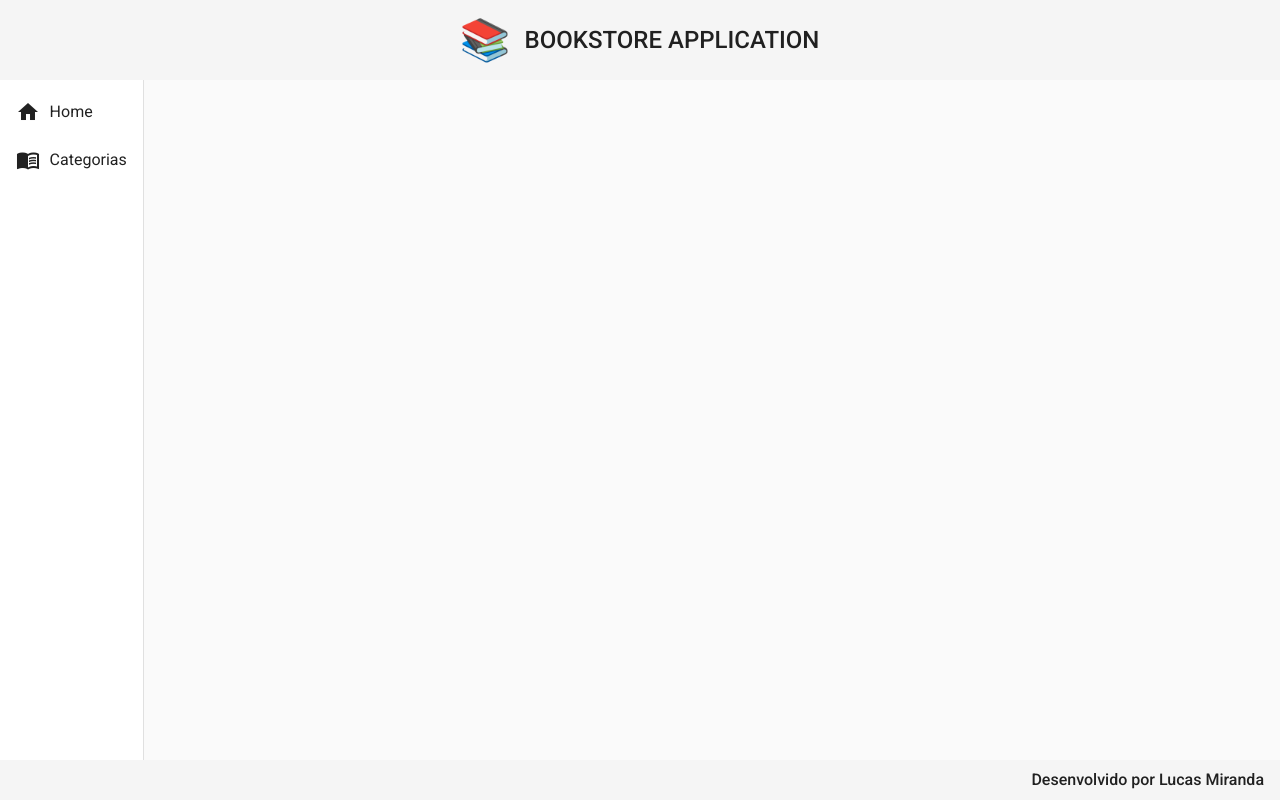
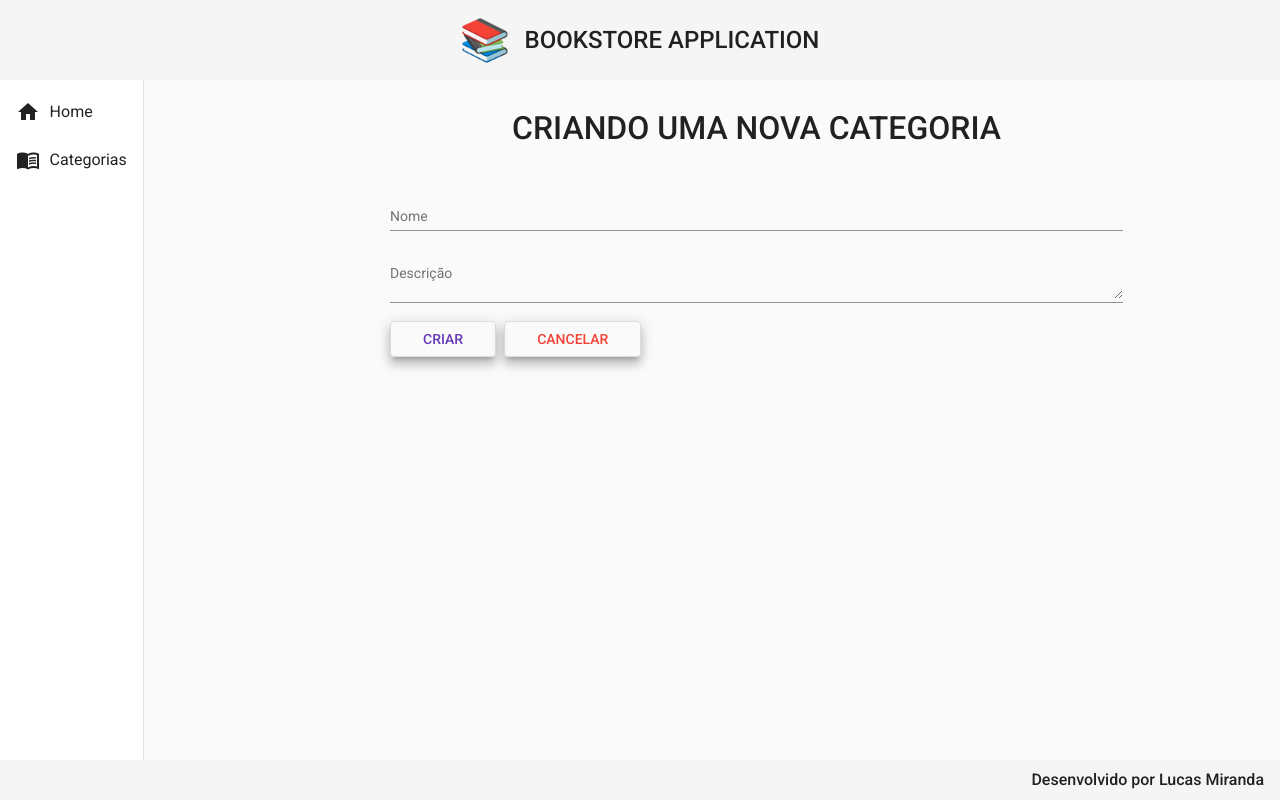
Before and after one commit to lucasg-mm/bookstore-front, an Angular app: page /categorias/create in a window 1280 px wide. Before the commit this address led to /. Built offline with nearby package versions, Linux system fonts and the light colour scheme.

Commit message:
Added create for categoria

```diff
--- a/src/app/app-routing.module.ts
+++ b/src/app/app-routing.module.ts
@@ -1,5 +1,6 @@
 import { NgModule } from '@angular/core';
 import { RouterModule, Routes } from '@angular/router';
+import { CategoriaCreateComponent } from './components/views/categoria/categoria-create/categoria-create.component';
 import { CategoriaReadComponent } from './components/views/categoria/categoria-read/categoria-read.component';
 import { HomeComponent } from './components/views/home/home.component';
 
@@ -11,6 +12,10 @@ const routes: Routes = [
   {
     path: 'categorias',
     component: CategoriaReadComponent
+  },
+  {
+    path: 'categorias/create',
+    component: CategoriaCreateComponent
   }
 ];
 
--- /dev/null
+++ b/src/app/components/views/categoria/categoria-create/categoria-create.component.css
@@ -0,0 +1,26 @@
+form {
+  text-align: center;
+  width: 70%;
+  margin: 2rem auto 0 auto;
+}
+
+h1{
+    font-size: 2rem;
+    font-weight: 500;
+    margin-bottom: 3rem;
+}
+
+.form{
+    width: 100%;
+}
+
+.buttons{
+    width: 100%;
+    text-align: start;
+}
+
+button{
+    margin-right: .5rem;
+    padding-right: 2rem;
+    padding-left: 2rem;
+}
--- /dev/null
+++ b/src/app/components/views/categoria/categoria-create/categoria-create.component.html
@@ -0,0 +1,18 @@
+<form>
+    <h1>CRIANDO UMA NOVA CATEGORIA</h1>
+
+    <mat-form-field class="form">
+        <mat-label>Nome</mat-label>
+        <input matInput [(ngModel)]="categoria.nome" type="text" name="nome" placeholder="Ex. Computação">
+    </mat-form-field>
+
+    <mat-form-field class="form">
+        <mat-label>Descrição</mat-label>
+        <textarea matInput [(ngModel)]="categoria.descricao" type="text" name="descricao" placeholder="Ex. Livros de Computação"></textarea>
+    </mat-form-field>
+
+    <div class="buttons">
+        <button (click)="create()" class="mat-elevation-z8" mat-stroked-button color="primary">CRIAR</button>
+        <button class="mat-elevation-z8" mat-stroked-button color="warn">CANCELAR</button>
+    </div>
+</form>
--- /dev/null
+++ b/src/app/components/views/categoria/categoria-create/categoria-create.component.ts
@@ -0,0 +1,33 @@
+import { Component, OnInit } from "@angular/core";
+import { Router } from "@angular/router";
+import { first } from "rxjs";
+import { Categoria } from "../categoria-read/categoria.model";
+import { CategoriaService } from "../categoria.service";
+
+@Component({
+  selector: "app-categoria-create",
+  templateUrl: "./categoria-create.component.html",
+  styleUrls: ["./categoria-create.component.css"],
+})
+export class CategoriaCreateComponent implements OnInit {
+  categoria: Categoria = {
+    nome: "",
+    descricao: "",
+  };
+
+  constructor(private service: CategoriaService, private router: Router) {}
+
+  ngOnInit(): void {}
+
+  create(): void {
+    this.service.create(this.categoria).subscribe((resposta) => {
+      this.router.navigate(["categorias"]);
+      this.service.mensagem("Categoria criada com sucesso!");
+    }, err => {
+      for(let i = 0; i < err.error.errors.length; i++){
+        const errorMessage = err.error.errors[i].message;
+        this.service.mensagem(errorMessage);
+      }
+    });
+  }
+}
--- a/src/app/components/views/categoria/categoria-read/categoria-read.component.html
+++ b/src/app/components/views/categoria/categoria-read/categoria-read.component.html
@@ -3,7 +3,7 @@
         <h1>Categorias</h1>
     </div>
 
-    <button class="mat-elevation-z8" mat-stroked-button color="primary">NOVA CATEGORIA</button>
+    <button class="mat-elevation-z8" (click)="navegarParaCategoriaCreate()" mat-stroked-button color="primary">NOVA CATEGORIA</button>
 
     <div class="mat-elevation-z8 content-table">
         <table class="table" mat-table [dataSource]="categorias">
--- a/src/app/components/views/categoria/categoria-read/categoria-read.component.ts
+++ b/src/app/components/views/categoria/categoria-read/categoria-read.component.ts
@@ -1,27 +1,31 @@
-import { Component, OnInit } from '@angular/core';
-import { CategoriaService } from '../categoria.service';
-import { Categoria } from './categoria.model';
+import { Component, OnInit } from "@angular/core";
+import { Router } from "@angular/router";
+import { CategoriaService } from "../categoria.service";
+import { Categoria } from "./categoria.model";
 
 @Component({
-  selector: 'app-categoria-read',
-  templateUrl: './categoria-read.component.html',
-  styleUrls: ['./categoria-read.component.css']
+  selector: "app-categoria-read",
+  templateUrl: "./categoria-read.component.html",
+  styleUrls: ["./categoria-read.component.css"],
 })
 export class CategoriaReadComponent implements OnInit {
   categorias: Categoria[] = [];
 
-  displayedColumns: string[] = ['id', 'nome', 'descricao', 'livros', 'acoes'];
+  displayedColumns: string[] = ["id", "nome", "descricao", "livros", "acoes"];
 
-  constructor(private service: CategoriaService) { }
+  constructor(private service: CategoriaService, private router: Router) {}
 
   ngOnInit(): void {
     this.findAll();
   }
 
-  findAll(){
-    this.service.findAll().subscribe(resposta => {
+  findAll() {
+    this.service.findAll().subscribe((resposta) => {
       this.categorias = resposta;
-    })
+    });
   }
 
+  navegarParaCategoriaCreate() {
+    this.router.navigate(["categorias/create"]);
+  }
 }
--- a/src/app/components/views/categoria/categoria.service.ts
+++ b/src/app/components/views/categoria/categoria.service.ts
@@ -1,5 +1,7 @@
+import { validateVerticalPosition } from '@angular/cdk/overlay';
 import { HttpClient } from '@angular/common/http';
 import { Injectable } from '@angular/core';
+import { MatSnackBar } from '@angular/material/snack-bar';
 import { Observable } from 'rxjs';
 import { environment } from 'src/environments/environment';
 import { Categoria } from './categoria-read/categoria.model';
@@ -11,10 +13,23 @@ export class CategoriaService {
 
   baseUrl: String = environment.baseUrl;
 
-  constructor(private http: HttpClient) {  }
+  constructor(private http: HttpClient, private _snack: MatSnackBar) {  }
 
   findAll(): Observable<Categoria[]>{
-    const url  = `${this.baseUrl}categorias`;
+    const url  = `${this.baseUrl}/categorias`;
     return this.http.get<Categoria[]>(url);
   }
+
+  create(categoria: Categoria): Observable<Categoria>{
+    const url = `${this.baseUrl}/categorias`;
+    return this.http.post<Categoria>(url, categoria);
+  }
+
+  mensagem(str: String): void{
+    this._snack.open(`${str}`, 'OK', {
+      horizontalPosition: 'end',
+      verticalPosition: 'top',
+      duration: 3000
+    })
+  }
 }
--- a/src/environments/environment.ts
+++ b/src/environments/environment.ts
@@ -4,7 +4,7 @@
 
 export const environment = {
   production: false,
-  baseUrl: "https://myybookstore.herokuapp.com/"
+  baseUrl: "https://myybookstore.herokuapp.com"
 };
 
 /*
```
Also changed, not shown: src/app/app.module.ts (+12 -2 lines).
